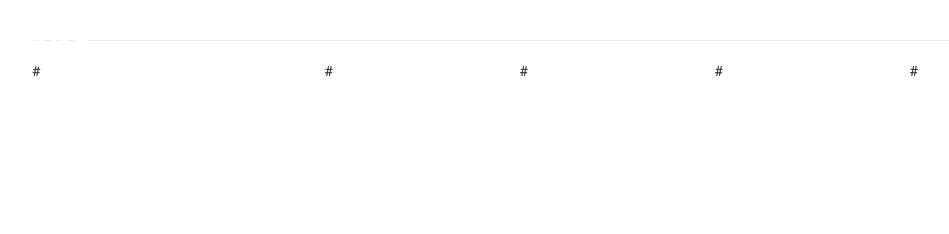
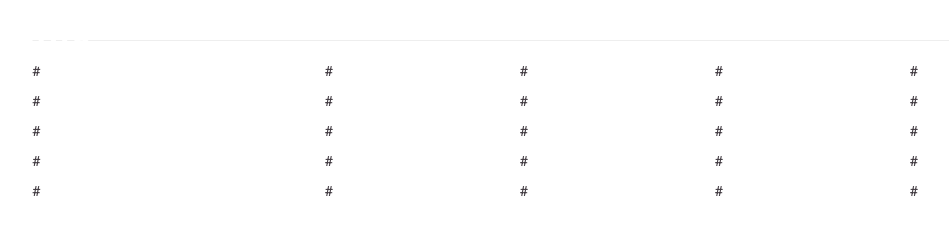
Before and after one commit to IrmaRbk/34_KaneTheme, a plain HTML site: page index.html in a window 1280 px wide. Shown: the whole page, without its empty margins (38-987 px from the left). Drawn offline with nearby package versions, Linux system fonts and the light colour scheme.

Commit message:
agregué mas sections que contienen el resto de la paleta de colores

```diff
--- a/index.html
+++ b/index.html
@@ -91,6 +91,93 @@
 				</div>
 			</section>
 
+			<section><!-- GAMA DE COLORES 2 DE 5 -->
+				<div class="container">
+					<div class="row"> <!--abre row -->
+						<div class="col-xs-3 col-sm-3 col-md-3 col-lg-3"><!-- color salmon -->
+							<p>#</p>
+						</div>
+						<div class="col-xs-2 col-sm-2 col-md-2 col-lg-2">
+							<p>#</p>
+						</div>
+						<div class="col-xs-2 col-sm-2 col-md-2 col-lg-2">
+							<p>#</p>
+						</div>
+						<div class="col-xs-2 col-sm-2 col-md-2 col-lg-2">
+							<p>#</p>
+						</div>
+						<div class="col-xs-3 col-sm-3 col-md-3 col-lg-3">
+							<p>#</p>
+						</div>
+					</div><!-- cierra row -->
+				</div>
+			</section>
+
+			<section><!-- GAMA DE COLORES 3 DE 5 -->
+				<div class="container">
+					<div class="row"> <!--abre row -->
+						<div class="col-xs-3 col-sm-3 col-md-3 col-lg-3"><!-- color rojo-->
+							<p>#</p>
+						</div>
+						<div class="col-xs-2 col-sm-2 col-md-2 col-lg-2">
+							<p>#</p>
+						</div>
+						<div class="col-xs-2 col-sm-2 col-md-2 col-lg-2">
+							<p>#</p>
+						</div>
+						<div class="col-xs-2 col-sm-2 col-md-2 col-lg-2">
+							<p>#</p>
+						</div>
+						<div class="col-xs-3 col-sm-3 col-md-3 col-lg-3">
+							<p>#</p>
+						</div>
+					</div><!-- cierra row -->
+				</div>
+			</section>
+
+			<section><!-- GAMA DE COLORES 4 DE 5 -->
+				<div class="container">
+					<div class="row"> <!--abre row -->
+						<div class="col-xs-3 col-sm-3 col-md-3 col-lg-3"><!-- color verde malva-->
+							<p>#</p>
+						</div>
+						<div class="col-xs-2 col-sm-2 col-md-2 col-lg-2">
+							<p>#</p>
+						</div>
+						<div class="col-xs-2 col-sm-2 col-md-2 col-lg-2">
+							<p>#</p>
+						</div>
+						<div class="col-xs-2 col-sm-2 col-md-2 col-lg-2">
+							<p>#</p>
+						</div>
+						<div class="col-xs-3 col-sm-3 col-md-3 col-lg-3">
+							<p>#</p>
+						</div>
+					</div><!-- cierra row -->
+				</div>
+			</section>
+			<section> <!-- GAMA DE COLORES 5 DE 5 -->
+				<div class="container">
+					<div class="row"> <!--abre row -->
+						<div class="col-xs-3 col-sm-3 col-md-3 col-lg-3"><!-- color verde limón -->
+							<p>#</p>
+						</div>
+						<div class="col-xs-2 col-sm-2 col-md-2 col-lg-2">
+							<p>#</p>
+						</div>
+						<div class="col-xs-2 col-sm-2 col-md-2 col-lg-2">
+							<p>#</p>
+						</div>
+						<div class="col-xs-2 col-sm-2 col-md-2 col-lg-2">
+							<p>#</p>
+						</div>
+						<div class="col-xs-3 col-sm-3 col-md-3 col-lg-3">
+							<p>#</p>
+						</div>
+					</div><!-- cierra row -->
+				</div>
+			</section>
+
 
 
 
```
